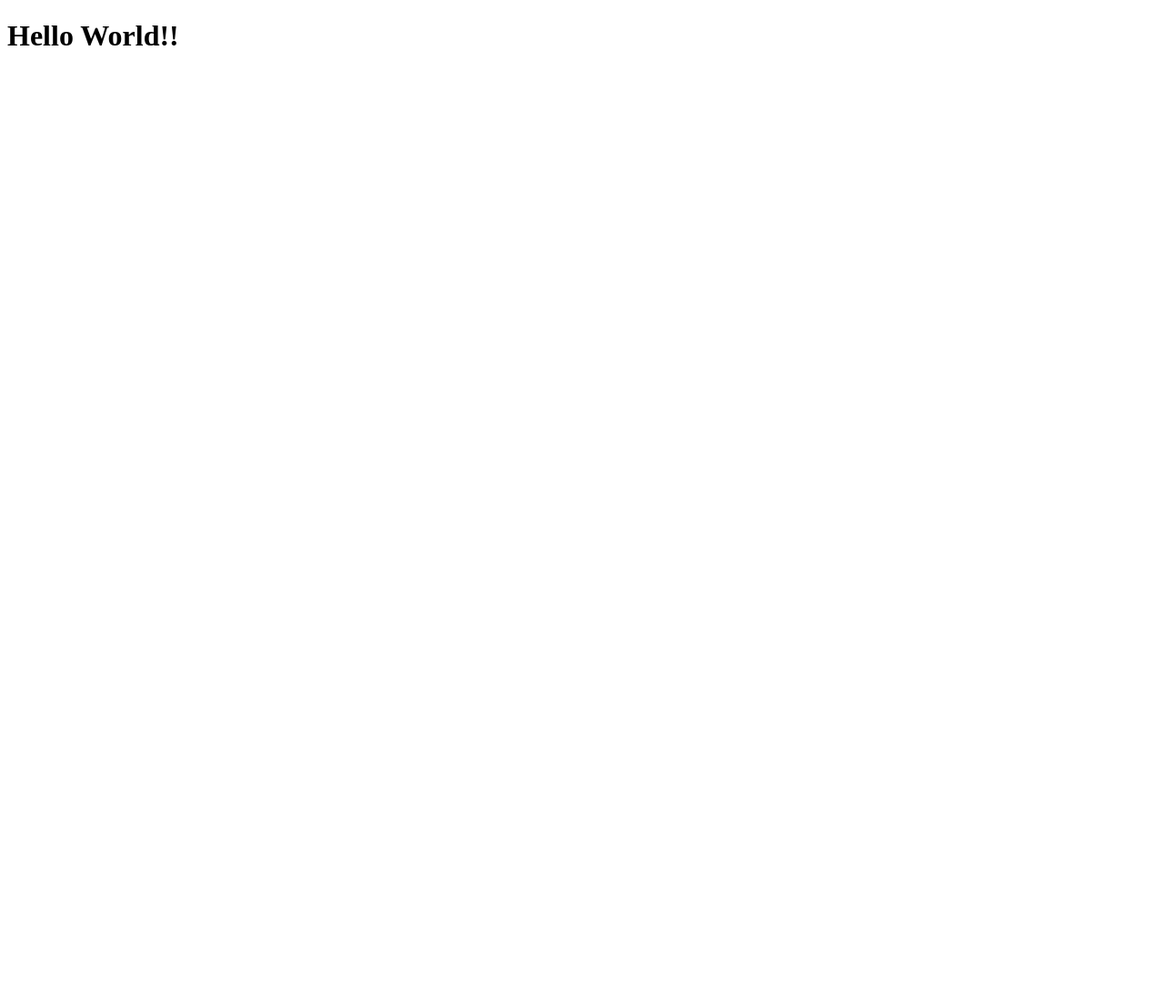
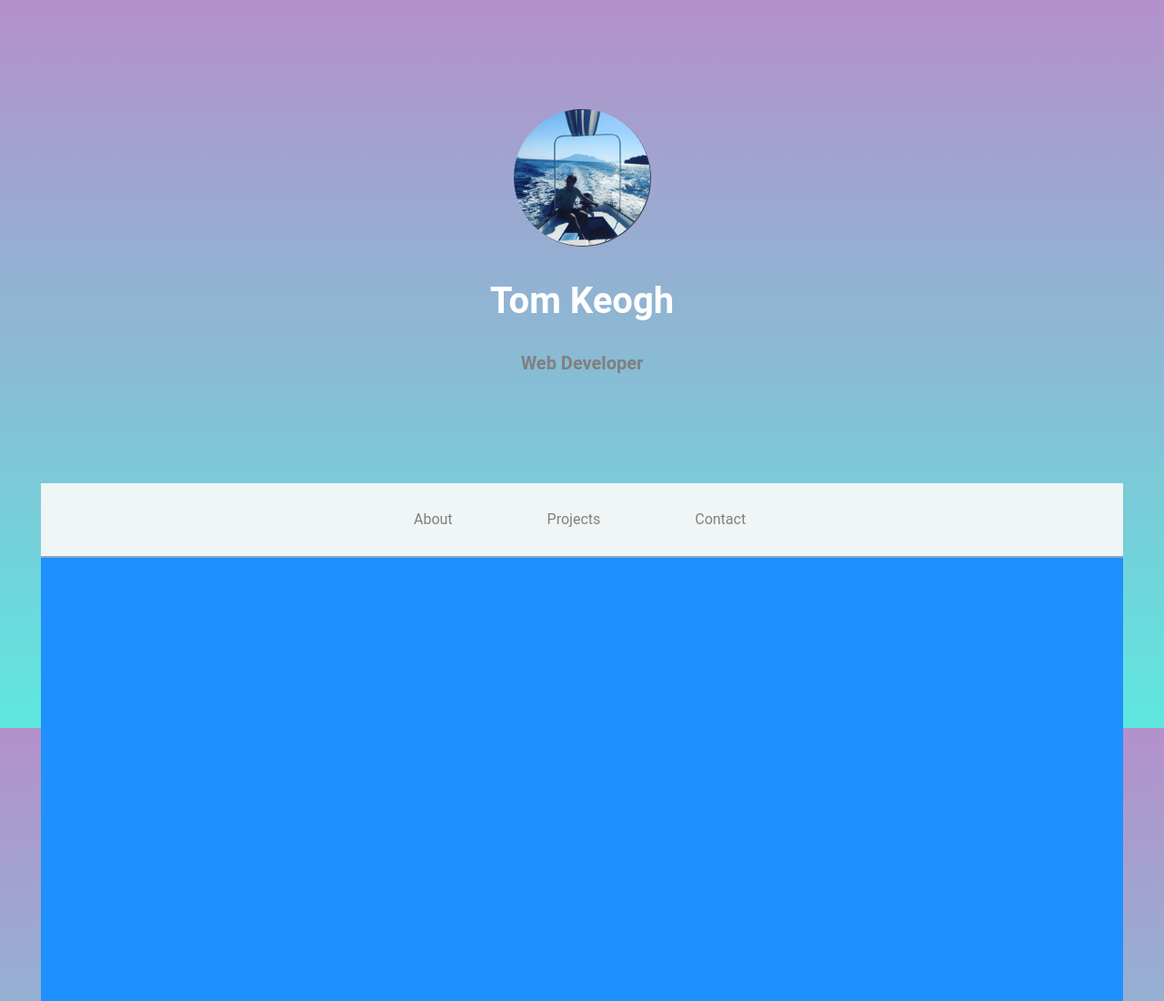
Before and after one commit to tjk3o/tjk3o.github.io, a plain HTML site: page index.html in a window 1280 px wide. Shown: the top 1100 px of the page at 91% size. Before the commit the page ends 800 px from the top, so only its background shows below. Drawn offline with nearby package versions, Linux system fonts and the light colour scheme.

Commit message:
Initial structure with basic styling and sticky shrinking nav

```diff
--- /dev/null
+++ b/app.js
@@ -0,0 +1,11 @@
+
+window.addEventListener('DOMContentLoaded', () => {
+  window.addEventListener('scroll', function() {
+    const nav = document.getElementById('nav');
+    if(window.pageYOffset > 525) {
+      nav.classList.add('mystyle');
+    } else {
+      nav.classList.remove('mystyle');
+    }
+  });
+});
--- a/index.html
+++ b/index.html
@@ -2,9 +2,85 @@
 <html lang="en" dir="ltr">
   <head>
     <meta charset="utf-8">
+    <script defer src="https://use.fontawesome.com/releases/v5.0.10/js/all.js" integrity="sha384-slN8GvtUJGnv6ca26v8EzVaR9DC58QEwsIk9q1QXdCU8Yu8ck/tL/5szYlBbqmS+" crossorigin="anonymous"></script>
+    <script src="app.js" charset="utf-8"></script>
+
+    <link rel="stylesheet" href="https://cdn.rawgit.com/konpa/devicon/df6431e323547add1b4cf45992913f15286456d3/devicon.min.css">
+    <link rel="stylesheet" href="css/style.css">
+
     <title>Portfolio</title>
   </head>
   <body>
-    <h1>Hello World!!</h1>
+    <main class="main-container">
+      <section class="profile-hero">
+        <div class="profile-card">
+          <img src="images/profile_pic.png" alt="profile picture" class="profile_pic">
+          <h1>Tom Keogh</h1>
+          <h2>Web Developer</h2>
+        </div>
+      </section>
+
+      <nav id="nav" class="">
+        <div class="navbar-items">
+          <ul>
+            <li>
+              <a href="#about">About</a>
+            </li>
+            <li>
+              <a href="#projects">Projects</a>
+            </li>
+            <li>
+              <a href="#contact">Contact</a>
+            </li>
+          </ul>
+        </div>
+      </nav>
+
+      <article id="about">
+
+      </article>
+
+      <article id="projects">
+
+      </article>
+
+      <article id="contact">
+
+      </article>
+
+      <footer>
+        <div class="link-icons">
+          <ul>
+            <li>
+              <a href="https://www.linkedin.com/in/tjkeogh/">
+                <span class="fa-stack fa-lg">
+                  <i class="fa fa-circle fa-stack-2x icon-background1"></i>
+                  <i class="fab fa-linkedin-in fa-stack-1x"></i>
+                </span>
+              </a>
+            </li>
+            <li>
+              <a href="https://github.com/tjk3o">
+                <span class="fa-stack fa-lg">
+                  <i class="fa fa-circle fa-stack-2x icon-background1"></i>
+                  <i class="fab fa-github fa-stack-1x"></i>
+                </span>
+              </a>
+            </li>
+            <li>
+              <a href="https://www.instagram.com/tom_keogh1/">
+                <span class="fa-stack fa-lg">
+                  <i class="fa fa-circle fa-stack-2x icon-background1"></i>
+                  <i class="fab fa-instagram fa-stack-1x"></i>
+                </span>
+              </a>
+            </li>
+          </ul>
+        </div>
+
+        <p>made by Tom</p>
+      </footer>
+
+    </main>
   </body>
 </html>
--- /dev/null
+++ b/scss/main.scss
@@ -0,0 +1,151 @@
+body {
+  background-image: linear-gradient(to top, #5ee7df 0%, #b490ca 100%);
+  background-attachment: fixed;
+  background-position: center;
+  box-sizing: border-box;
+  margin: 0;
+  font-family: Roboto, helvetica, sans-serif;
+  color: white;
+
+  .main-container {
+    width: 1190px;
+    margin: 0 auto;
+
+    .profile-hero {
+      height: 500;
+      width: 300px;
+      margin: 0 auto;
+      text-align: center;
+
+      .profile-card {
+        padding-top: 120px;
+
+        .profile_pic {
+          width: 150px;
+          height: 150px;
+          margin: 0 auto;
+          border-radius: 50%;
+          box-shadow: 1px 1px  rgba(0,0,0,0.6);
+        	-moz-box-shadow: 1px 1px  rgba(0,0,0,0.6);
+        	-webkit-box-shadow: 1px 1px  rgba(0,0,0,0.6);
+        	-o-box-shadow: 1px 1px  rgba(0,0,0,0.6);
+        }
+
+        h1 {
+          font-size: 40px;
+        }
+
+        h2 {
+          color: grey;
+          font-size: 20px;
+          margin-bottom: 120px;
+        }
+      }
+    }
+    .mystyle {
+      height: 50px;
+      width: 100%;
+      -webkit-transition: height 0.5s; /* Safari */
+      transition: height 0.5s;
+      line-height: 50px;
+    }
+
+    nav {
+      top: 0;
+      position: -webkit-sticky;
+      position: sticky;
+      width: 100%;
+      height: 80px;
+      -webkit-transition: height 0.5s; /* Safari */
+      transition: height 0.5s;
+      margin: 0 auto;
+      background-color: #f7f7f7f2;
+      box-shadow: 0 2px #adadadcf;
+      line-height: 80px;
+
+      .navbar-items {
+        height: 80px;
+        width: 100%;
+
+        ul {
+          width: 470px;
+          margin: 0 auto;
+          -webkit-padding-start: 0;
+
+          li {
+            display: inline-block;
+            padding-left: 50px;
+            padding-right: 50px;
+
+            a {
+              font-size: 16px;
+              color: grey;
+              text-decoration: none;
+            }
+        }
+        }
+      }
+    }
+
+    #about {
+      width: 100%;
+      height: 500px;
+      background-color: dodgerBlue;
+    }
+
+    #projects {
+      width: 100%;
+      height: 500px;
+      background-color: lightGreen;
+    }
+
+    #contact {
+      width: 100%;
+      height: 500px;
+      background-color: pink;
+    }
+
+
+    footer {
+      .link-icons {
+        width: 250px;
+        margin: 0 auto;
+
+        ul {
+          list-style-type: none;
+
+          li {
+            display: inline-block;
+            padding: 5px;
+
+            .fa-linkedin-in, .fa-github, .fa-instagram {
+              color: black;
+            }
+
+            .fa-circle {
+              color: white;
+            }
+          }
+        }
+      }
+      p {
+        color: white;
+        text-align: center;
+        padding-top: 50px;
+        padding-bottom: 50px;
+      }
+    }
+  }
+
+  // Media queries
+
+  @media only screen
+  and (max-width: 1189px) {
+    .main-container {
+      width: 90%;
+    }
+  }
+  @media only screen and (max-width: 515px) {
+
+}
+}
```
Also changed, not shown: css/style.css (added), images/profile_pic.png (added), 1 other file.
